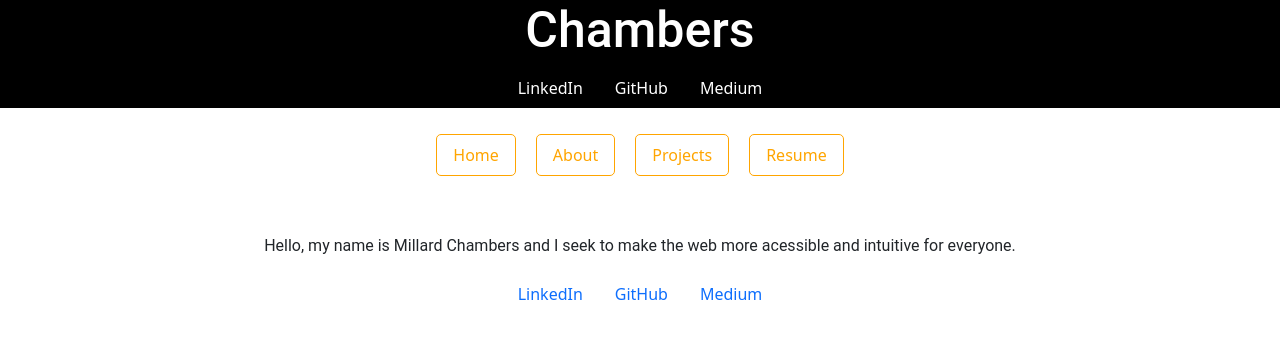
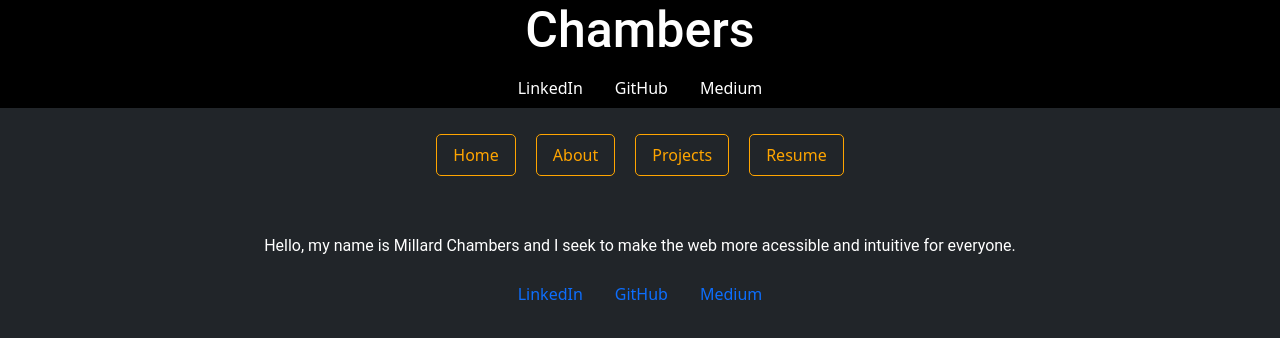
Before and after one commit to MChambersIV/Portfolio, a React (Create React App) app: page / in a window 1280 px wide. Shown: the top 338 px of the page. Built offline with nearby package versions, Linux system fonts and the light colour scheme.

Commit message:
Added some conditional rendering properties to Main.js and performed very minor refactoring to Nav.js

```diff
--- a/src/Main.js
+++ b/src/Main.js
@@ -9,6 +9,15 @@ import About from './components/pages/About';
 
 
 export default function Main() {
+
+  const conStyle = {
+    color: "white",
+    borderStyle: "solid",
+    borderRadius: "5px",
+    borderWidth: "1px",
+    borderColor: "white",
+    margin: "10px",
+  }
 
   const [currentPage, setCurrentPage] = useState('Home');
 
@@ -26,8 +35,12 @@ export default function Main() {
 
   const changePage = (page) => setCurrentPage(page);
 
+  const mainStyle = {
+    height: "100vh",
+  };
+
   return (
-    <div>
+    <div className="bg-dark text-white" style={mainStyle}>
       <div>
         <Header />
       </div>
--- a/src/components/Nav.js
+++ b/src/components/Nav.js
@@ -20,12 +20,12 @@ export default function Nav({ changePage }) {
         </a>
       </li>
       <li className="nav-item">
-        <a href="#about" onClick= { () => changePage('About') }className="nav-link" style={boxStyle}>
+        <a href="#about" onClick= { () => changePage('About') } className="nav-link" style={boxStyle}>
           About
         </a>
       </li>
       <li className="nav-item">
-        <a href="#projects" onClick= { () => changePage('Projects') } className="nav-link"  style={boxStyle}>
+        <a href="#projects" onClick= { () => changePage('Projects') } className="nav-link" style={boxStyle}>
           Projects
         </a>
       </li>
```
